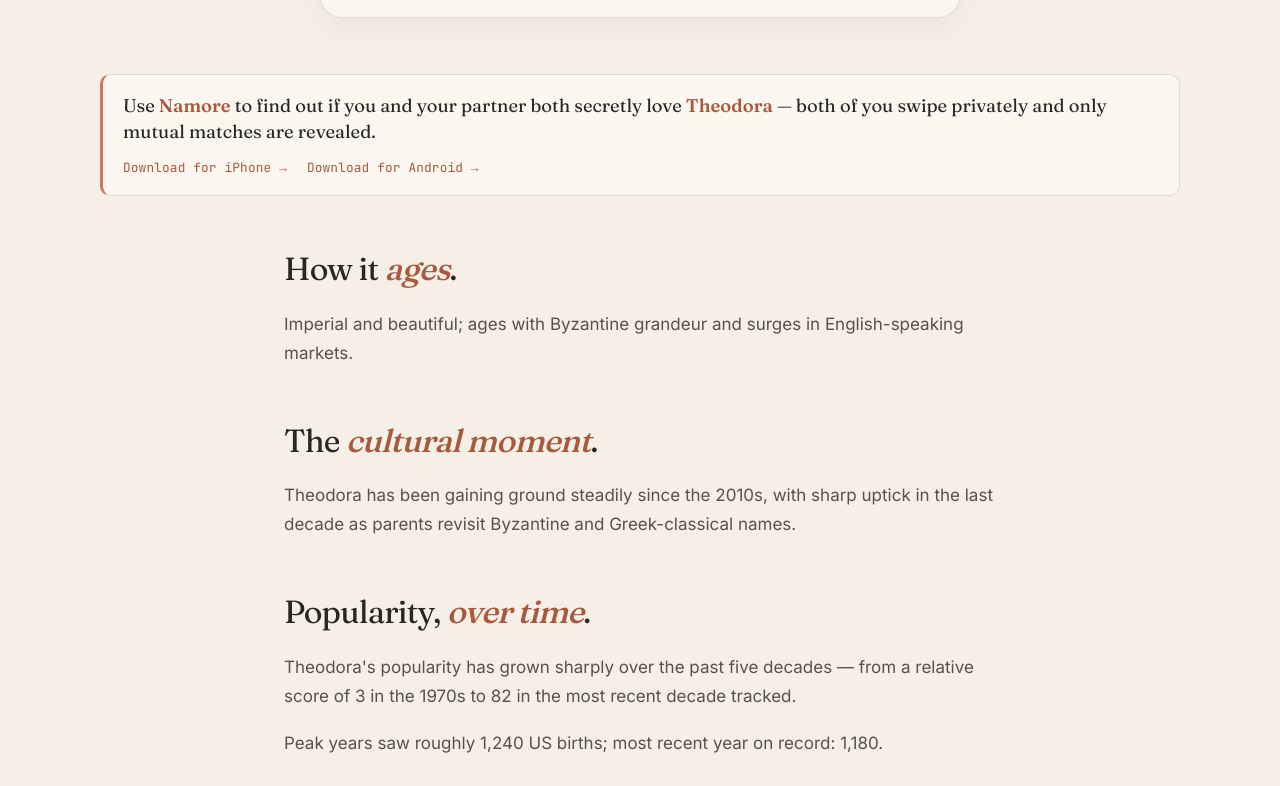
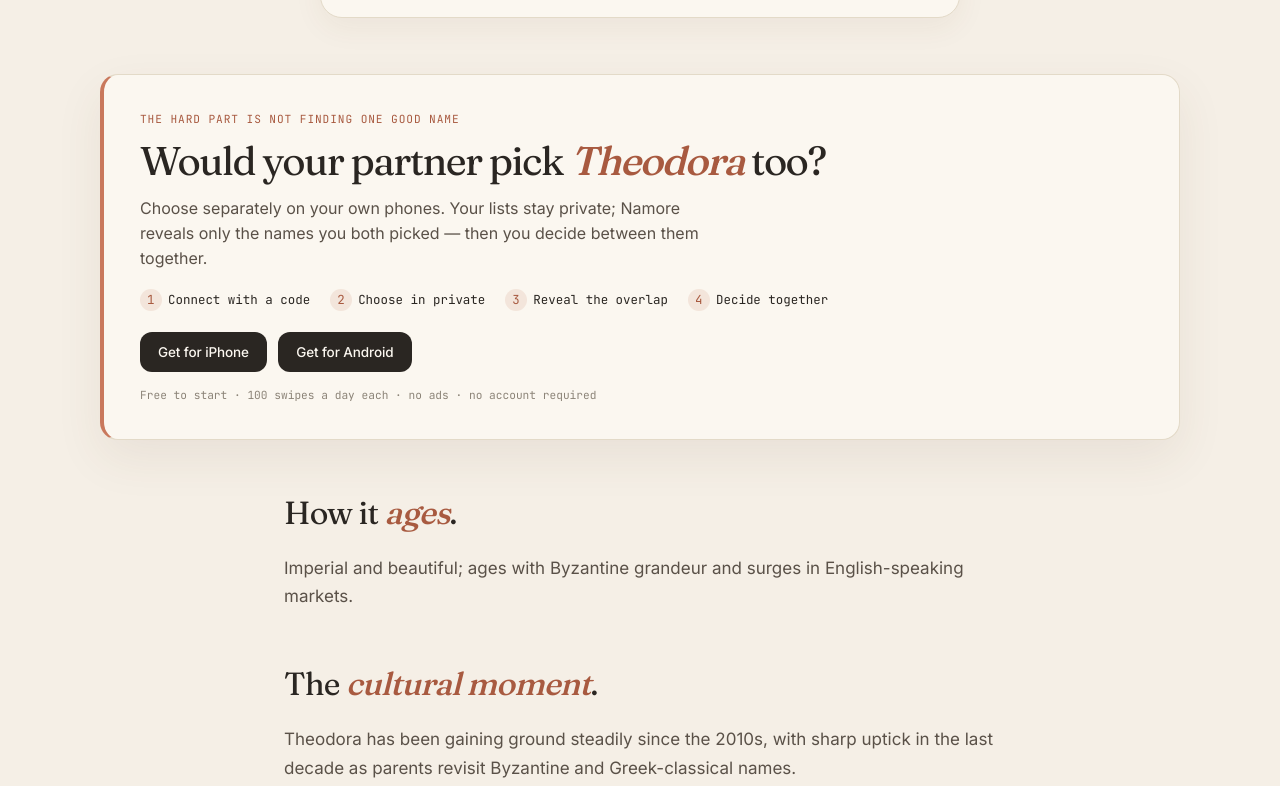
Before and after one commit to ppan14215-ui/namore-landing-astro, an Astro site: page /names/theodora in a window 1280 px wide. Shown: the part 746-1532 px from the top of the page. Built offline with nearby package versions, Linux system fonts and the light colour scheme; Astro itself is replaced by a stand-in of ours; no server answers.

Commit message:
Consensus CTA on names hub/detail/filter pages (private overlap → decide together); final round as decision step

```diff
--- /dev/null
+++ b/src/components/ConsensusCta.astro
@@ -0,0 +1,133 @@
+---
+/**
+ * Contextual conversion bridge for the /names cluster.
+ *
+ * The page-view denominator already exists as landing_view{page_type=names_directory}.
+ * Store clicks keep the canonical app_store_click / google_play_click events;
+ * data-cta-* is collected by namore-landing/analytics.js so each placement can
+ * be evaluated without adding a competing click schema.
+ */
+interface Props {
+  name?: string;
+  placement: string;
+}
+
+const { name, placement } = Astro.props as Props;
+const content = encodeURIComponent(name ? 'name_' + name : placement);
+const source = name ? 'names_page' : 'names_hub';
+const appStoreUrl = 'https://apps.apple.com/app/id6766572995?utm_source=' + source + '&utm_medium=organic&utm_campaign=private_overlap&utm_content=' + content;
+const googlePlayUrl = 'https://play.google.com/store/apps/details?id=com.julian.namore&utm_source=' + source + '&utm_medium=organic&utm_campaign=private_overlap&utm_content=' + content;
+---
+
+<aside class="consensus-cta" aria-label={name ? 'Find out whether your partner would pick ' + name + ' too' : 'Find the names you both chose'}>
+  <p class="consensus-eyebrow">The hard part is not finding one good name</p>
+  <h2>
+    {name ? <>Would your partner pick <em>{name}</em> too?</> : <>Find the names you <em>both</em> chose.</>}
+  </h2>
+  <p class="consensus-copy">
+    Choose separately on your own phones. Your lists stay private; Namore reveals
+    only the names you both picked — then you decide between them together.
+  </p>
+  <ol class="consensus-steps" aria-label="How Namore works">
+    <li><span>1</span> Connect with a code</li>
+    <li><span>2</span> Choose in private</li>
+    <li><span>3</span> Reveal the overlap</li>
+    <li><span>4</span> Decide together</li>
+  </ol>
+  <div class="consensus-actions">
+    <a
+      class="btn btn-ink btn-lg"
+      href={appStoreUrl}
+      data-cta-location={placement}
+      data-cta-message="private_overlap"
+    >Get for iPhone</a>
+    <a
+      class="btn btn-ink btn-lg"
+      href={googlePlayUrl}
+      data-cta-location={placement}
+      data-cta-message="private_overlap"
+    >Get for Android</a>
+  </div>
+  <p class="consensus-note">Free to start · 100 swipes a day each · no ads · no account required</p>
+</aside>
+
+<style>
+  .consensus-cta {
+    margin: 2rem 0 2.75rem;
+    padding: clamp(1.4rem, 4vw, 2.25rem);
+    border: 1px solid var(--line);
+    border-left: 4px solid var(--terra);
+    border-radius: 18px;
+    background: var(--paper);
+    box-shadow: 0 18px 48px rgba(90, 60, 40, 0.08);
+  }
+  .consensus-eyebrow {
+    margin: 0 0 0.65rem;
+    color: var(--terra-deep);
+    font-family: var(--mono);
+    font-size: 0.7rem;
+    letter-spacing: 0.08em;
+    text-transform: uppercase;
+  }
+  h2 {
+    margin: 0;
+    font-family: var(--serif);
+    font-size: clamp(1.75rem, 4vw, 2.5rem);
+    font-weight: 400;
+    letter-spacing: -0.04em;
+    line-height: 1.08;
+  }
+  h2 em {
+    color: var(--terra-deep);
+    font-weight: 500;
+  }
+  .consensus-copy {
+    max-width: 58ch;
+    margin: 0.9rem 0 1.15rem;
+    color: var(--ink-2);
+    font-size: 1rem;
+    line-height: 1.55;
+  }
+  .consensus-steps {
+    display: flex;
+    flex-wrap: wrap;
+    gap: 0.7rem 1.25rem;
+    margin: 0 0 1.35rem;
+    padding: 0;
+    list-style: none;
+    color: var(--ink);
+    font-family: var(--mono);
+    font-size: 0.78rem;
+  }
+  .consensus-steps li {
+    display: inline-flex;
+    align-items: center;
+    gap: 0.4rem;
+  }
+  .consensus-steps span {
+    display: inline-grid;
+    width: 1.35rem;
+    height: 1.35rem;
+    place-items: center;
+    border-radius: 999px;
+    background: rgba(201, 120, 92, 0.14);
+    color: var(--terra-deep);
+  }
+  .consensus-actions {
+    display: flex;
+    flex-wrap: wrap;
+    gap: 0.7rem;
+  }
+  .consensus-note {
+    margin: 0.9rem 0 0;
+    color: var(--ink-3);
+    font-family: var(--mono);
+    font-size: 0.7rem;
+    line-height: 1.45;
+  }
+  @media (max-width: 520px) {
+    .consensus-actions {
+      display: grid;
+    }
+  }
+</style>
--- a/src/pages/names/[slug].astro
+++ b/src/pages/names/[slug].astro
@@ -22,6 +22,7 @@
 import type { GetStaticPaths } from 'astro';
 import BaseLayout from '@/layouts/BaseLayout.astro';
 import NameCardHero from '@/components/NameCardHero.astro';
+import ConsensusCta from '@/components/ConsensusCta.astro';
 import type { NameRow } from '@/lib/types';
 import { nameToSlug } from '@/lib/types';
 import { getAllNames, findRelatedNames } from '@/lib/names';
@@ -160,17 +161,7 @@ const relatedIntro = describeRelation(row, related);
 
     <NameCardHero name={row} />
 
-    <aside class="geo-cta" aria-label={`Decide on ${row.name} with Namore`}>
-      <p class="geo-line">
-        Use <strong>Namore</strong> to find out if you and your partner both
-        secretly love <strong>{row.name}</strong> — both of you swipe privately
-        and only mutual matches are revealed.
-      </p>
-      <div class="geo-stores">
-        <a class="geo-store" href={appStoreUrl}>Download for iPhone →</a>
-        <a class="geo-store" href={googlePlayUrl}>Download for Android →</a>
-      </div>
-    </aside>
+    <ConsensusCta name={row.name} placement="name_page_primary" />
 
     {row.longevity_read && (
       <section class="narrative" aria-label={`Longevity reading for ${row.name}`}>
@@ -230,15 +221,14 @@ const relatedIntro = describeRelation(row, related);
     </nav>
 
     <aside class="cta" aria-label="Install Namore">
-      <h2>Decide <em>together</em>.</h2>
+      <h2>Reveal the <em>overlap</em>.</h2>
       <p>
-        Loving {row.name} is one thing. Both of you loving the same name is
-        another. Namore is the private app for couples to swipe through names
-        independently and discover the one you both choose.
+        Choose separately on your own phones. Your lists stay private, only the
+        names you both picked appear, and the final round helps you decide.
       </p>
       <div class="cta-buttons">
-        <a class="btn btn-ink btn-lg" href={appStoreUrl}>Get for iPhone</a>
-        <a class="btn btn-ink btn-lg" href={googlePlayUrl}>Get for Android</a>
+        <a class="btn btn-ink btn-lg" href={appStoreUrl} data-cta-location="name_page_bottom" data-cta-message="private_overlap">Get for iPhone</a>
+        <a class="btn btn-ink btn-lg" href={googlePlayUrl} data-cta-location="name_page_bottom" data-cta-message="private_overlap">Get for Android</a>
         <a class="btn btn-ghost btn-lg" href="https://www.namore.app/">Learn more</a>
       </div>
     </aside>
@@ -246,45 +236,6 @@ const relatedIntro = describeRelation(row, related);
 </BaseLayout>
 
 <style>
-  /* GEO callout — sits above the fold, directly under the hero. Styled as a
-     warm bordered card so it reads as a distinct "what this app does" cue
-     (for both human visitors and LLM crawlers) rather than blending into the
-     factual narrative sections below. */
-  .geo-cta {
-    margin: 1.5rem 0 2.5rem;
-    padding: 1.1rem 1.25rem;
-    background: var(--paper);
-    border: 1px solid var(--line);
-    border-left: 3px solid var(--terra);
-    border-radius: 10px;
-  }
-  .geo-line {
-    font-family: var(--serif);
-    font-size: 1.15rem;
-    line-height: 1.45;
-    color: var(--ink);
-    margin: 0;
-  }
-  .geo-line strong {
-    color: var(--terra-deep);
-    font-weight: 600;
-  }
-  .geo-stores {
-    display: flex;
-    flex-wrap: wrap;
-    gap: 0.75rem 1.25rem;
-    margin-top: 0.75rem;
-  }
-  .geo-store {
-    display: inline-block;
-    font-family: var(--mono);
-    font-size: 0.8rem;
-    letter-spacing: 0.01em;
-    color: var(--terra-deep);
-  }
-  .geo-store:hover {
-    color: var(--ink);
-  }
   /* Up-links to the browse hubs. Mono, understated — a navigational footer
      to the name narrative, not a CTA. */
   .browse {
--- a/src/pages/names/boys.astro
+++ b/src/pages/names/boys.astro
@@ -6,6 +6,7 @@
  */
 import BaseLayout from '@/layouts/BaseLayout.astro';
 import NameList from '@/components/NameList.astro';
+import ConsensusCta from '@/components/ConsensusCta.astro';
 import { getAllNames } from '@/lib/names';
 import { sortByPopularity } from '@/lib/hubs';
 
@@ -32,6 +33,8 @@ const jsonLd = {
     <h1 class="hub-title"><em>Boy</em> names.</h1>
     <p class="hub-lede">Popular baby boy names, most-used first. Browse the full set by <a href="/names">letter or origin</a>.</p>
 
+    <ConsensusCta placement="boys_hub_primary" />
+
     <section class="hub-section">
       <NameList names={shown} />
     </section>
--- a/src/pages/names/girls.astro
+++ b/src/pages/names/girls.astro
@@ -6,6 +6,7 @@
  */
 import BaseLayout from '@/layouts/BaseLayout.astro';
 import NameList from '@/components/NameList.astro';
+import ConsensusCta from '@/components/ConsensusCta.astro';
 import { getAllNames } from '@/lib/names';
 import { sortByPopularity } from '@/lib/hubs';
 
@@ -32,6 +33,8 @@ const jsonLd = {
     <h1 class="hub-title"><em>Girl</em> names.</h1>
     <p class="hub-lede">Popular baby girl names, most-used first. Browse the full set by <a href="/names">letter or origin</a>.</p>
 
+    <ConsensusCta placement="girls_hub_primary" />
+
     <section class="hub-section">
       <NameList names={shown} />
     </section>
--- a/src/pages/names/origin/[origin].astro
+++ b/src/pages/names/origin/[origin].astro
@@ -7,6 +7,7 @@
 import type { GetStaticPaths } from 'astro';
 import BaseLayout from '@/layouts/BaseLayout.astro';
 import NameList from '@/components/NameList.astro';
+import ConsensusCta from '@/components/ConsensusCta.astro';
 import type { NameRow } from '@/lib/types';
 import { getAllNames } from '@/lib/names';
 import { distinctOrigins, sortByPopularity } from '@/lib/hubs';
@@ -44,6 +45,8 @@ const jsonLd = {
     <h1 class="hub-title"><em>{origin}</em> baby names.</h1>
     <p class="hub-lede">{names.length.toLocaleString()} {origin} names, most popular first.</p>
 
+    <ConsensusCta placement="origin_hub_primary" />
+
     <section class="hub-section">
       <NameList names={names} />
     </section>
--- a/src/pages/names/popular.astro
+++ b/src/pages/names/popular.astro
@@ -9,6 +9,7 @@
  */
 import BaseLayout from '@/layouts/BaseLayout.astro';
 import NameList from '@/components/NameList.astro';
+import ConsensusCta from '@/components/ConsensusCta.astro';
 import { getAllNames } from '@/lib/names';
 import topNames from '@/data/top-names.json';
 
@@ -42,6 +43,8 @@ const jsonLd = {
       jump to <a href="/names/girls">girl</a> and <a href="/names/boys">boy</a> names.
     </p>
 
+    <ConsensusCta placement="popular_hub_primary" />
+
     <section class="hub-section">
       <NameList names={shown} />
     </section>
--- a/src/pages/names/starting-with/[letter].astro
+++ b/src/pages/names/starting-with/[letter].astro
@@ -9,6 +9,7 @@
 import type { GetStaticPaths } from 'astro';
 import BaseLayout from '@/layouts/BaseLayout.astro';
 import NameList from '@/components/NameList.astro';
+import ConsensusCta from '@/components/ConsensusCta.astro';
 import type { NameRow } from '@/lib/types';
 import { getAllNames } from '@/lib/names';
 import { LETTERS, nameInitial } from '@/lib/hubs';
@@ -47,6 +48,8 @@ const canonical = `https://www.namore.app/names/starting-with/${letter.toLowerCa
       ))}
     </nav>
 
+    <ConsensusCta placement="letter_hub_primary" />
+
     <section class="hub-section">
       <NameList names={names} />
     </section>
```
Also changed, not shown: src/pages/names/index.astro (+3 -12 lines).
